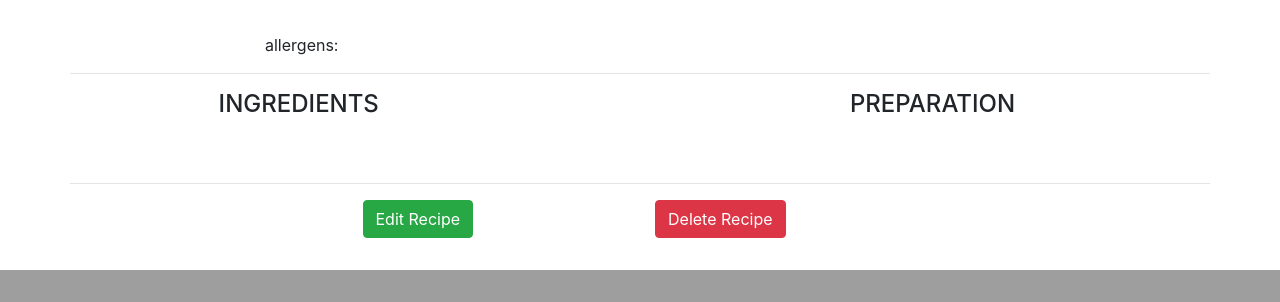
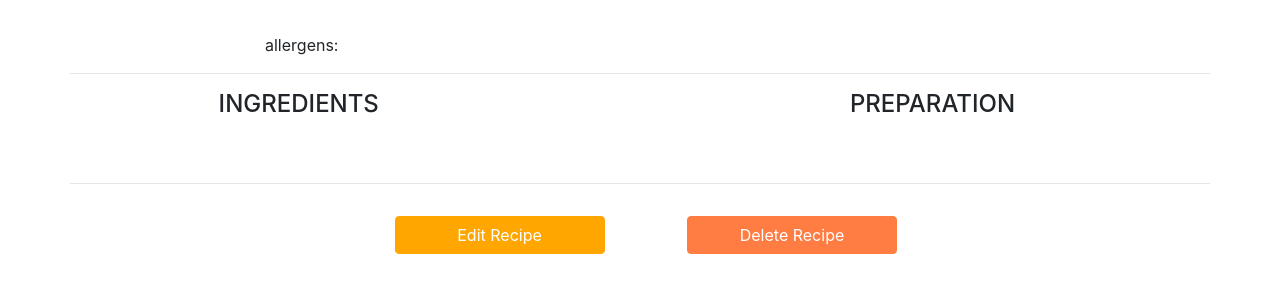
Before and after one commit to LibbyH52/Cookbook-App, a Flask app: template templates/displayrecipe.html in a window 1280 px wide. Shown: the part 663-965 px from the top of the page. Before the commit the page ends 933 px from the top, so only its background shows below. Run offline with Flask 2, Linux system fonts and the light colour scheme; the template is opened without the code that fills it, so the values that code supplies are empty; some libraries are stand-ins or nearby versions.

Commit message:
changed from button elements to links and styled same in css

```diff
--- a/static/css/style.css
+++ b/static/css/style.css
@@ -95,7 +95,7 @@ h5 {
 }
 
 .btn-primary {
-    margin: 0 10%;
+    margin: 1em 2em;
     width: 80%;
 }
 
@@ -144,6 +144,26 @@ img {
 ul li {
     list-style: none;
 }
+
+.btn-edit{
+    background-color: #ffa600;
+    border: 1px solid #ffa600;
+}
+
+.btn-edit:hover{
+    background-color: #ffa600;
+    border: 1px solid #ffa600;
+}
+
+.btn-delete{
+    background-color: #ff7c43;
+    border: 1px solid #ff7c43;
+}
+
+.btn-delete:hover{
+    background-color: #ff7c43;
+    border: 1px solid #ff7c43;
+}
 /********************************Form styles*/
 
 label {
--- a/templates/displayrecipe.html
+++ b/templates/displayrecipe.html
@@ -55,10 +55,10 @@
     <hr>
     <div class="row">
         <div class="col-sm-12 col-md-6 offset-lg-3 col-lg-3">
-            <button class="btn btn-success">Edit Recipe</button>
+            <a class="btn btn-primary btn-edit" href="#" role="button">Edit Recipe</a>
         </div>
         <div class="col-sm-12 col-md-6 col-lg-3">
-            <button class="btn btn-danger">Delete Recipe</button>
+            <a class="btn btn-primary btn-delete" href="#" role="button">Delete Recipe</a>
         </div>
     </div>
 </div>
```
